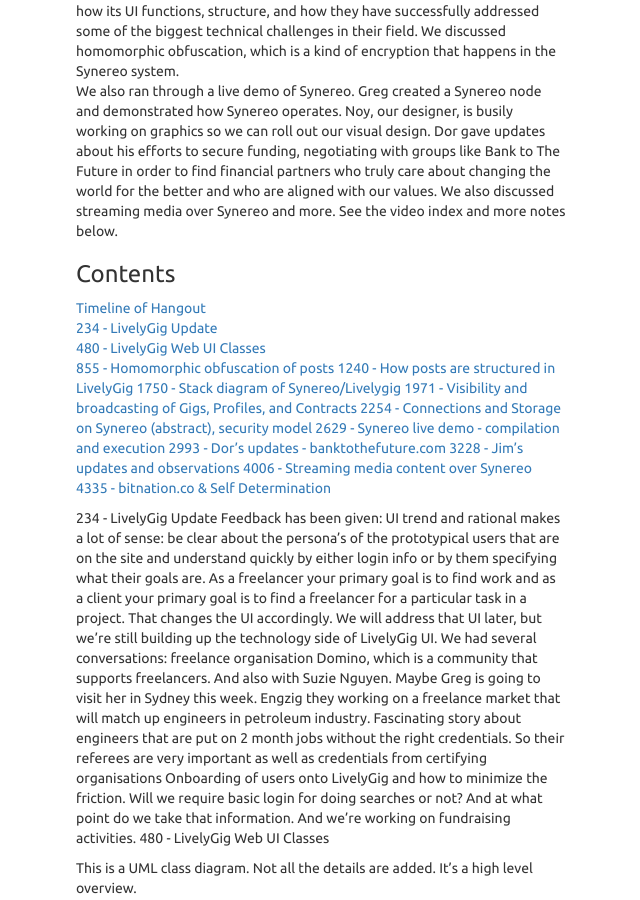
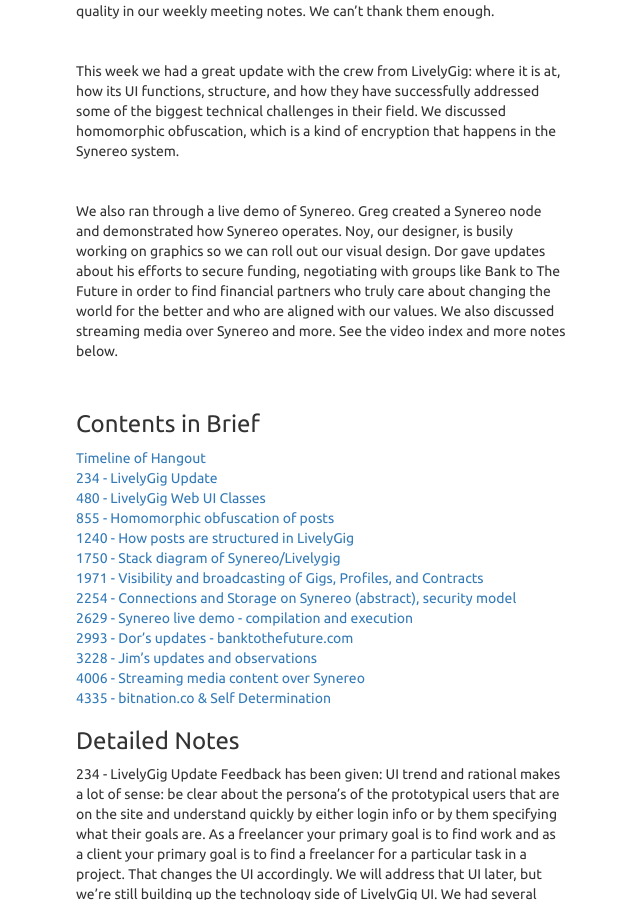
Before and after one commit to Zheng-G/blog-synereo, a Jekyll site: the page built from _posts/2015-12-07-Synereo-Update-02.12-Scribed.markdown, in a window 1280 px wide and 900 px high, scrolled down 495 px. Shown: the whole window, without its empty margins (319-959 px from the left). Built offline with Jekyll 4.4.1, drawn with Linux system fonts in a browser that asks for light colours; nearby versions of some CDN libraries; a script that is not in the unit is left out.

Commit message:
Update 2015-12-07-Synereo-Update-02.12-Scribed.markdown

```diff
--- a/_posts/2015-12-07-Synereo-Update-02.12-Scribed.markdown
+++ b/_posts/2015-12-07-Synereo-Update-02.12-Scribed.markdown
@@ -8,30 +8,39 @@
 
 ### Scribe Role Update
 [Last week](http://blog.synereo.com/2015/12/02/new-bounty/), we announced the new Scribe role and the bounty for undertaking it. In an awesome show of solidarity, our community split the task between each other and shared the take with the team. This is just the kind of thing we’ve come to appreciate from the Synereo community: it is truly a place where people are working together to realize a vision.
+
 <BR>
+
 Because they worked together, the level of detail and precision in the meeting notes created by our scribes is amazing. We never expected to have this level of detail and we are happy to report that we will be delivering such quality in our weekly meeting notes. We can’t thank them enough.
+
 <BR>
+
 This week we had a great update with the crew from LivelyGig: where it is at, how its UI functions, structure, and how they have successfully addressed some of the biggest technical challenges in their field. We discussed homomorphic obfuscation, which is a kind of encryption that happens in the Synereo system.
+
 <BR>
+
 We also ran through a live demo of Synereo. Greg created a Synereo node and demonstrated how Synereo operates. Noy, our designer, is busily working on graphics so we can roll out our visual design. Dor gave updates about his efforts to secure funding, negotiating with groups like Bank to The Future in order to find financial partners who truly care about changing the world for the better and who are aligned with our values. We also discussed streaming media over Synereo and more.
 See the video index and more notes below.
+
 <BR>
-### Contents
 
+### Contents in Brief
 
 [Timeline of Hangout](https://www.youtube.com/watch?v=mUF5hWVdxRQ) <BR>
 [234 - LivelyGig Update](https://youtu.be/mUF5hWVdxRQ?t=234) <BR>
 [480 - LivelyGig Web UI Classes](https://youtu.be/mUF5hWVdxRQ?t=480) <BR>
-[855 - Homomorphic obfuscation of posts](https://youtu.be/mUF5hWVdxRQ?t=855)
-[1240 - How posts are structured in LivelyGig](https://youtu.be/mUF5hWVdxRQ?t=1240)
-[1750 - Stack diagram of Synereo/Livelygig](https://youtu.be/mUF5hWVdxRQ?t=1750)
-[1971 - Visibility and broadcasting of Gigs, Profiles, and Contracts](https://youtu.be/mUF5hWVdxRQ?t=1971)
-[2254 - Connections and Storage on Synereo (abstract), security model](https://youtu.be/mUF5hWVdxRQ?t=2254)
-[2629 - Synereo live demo - compilation and execution](https://youtu.be/mUF5hWVdxRQ?t=2629)
-[2993 - Dor's updates - banktothefuture.com](https://www.youtu.be/mUF5hWVdxRQ?t=2993)
-[3228 - Jim's updates and observations](https://youtu.be/mUF5hWVdxRQ?t=3228)
-[4006 - Streaming media content over Synereo](https://youtu.be/mUF5hWVdxRQ?t=4006)
-[4335 - bitnation.co & Self Determination](https://youtu.be/mUF5hWVdxRQ?t=4335)
+[855 - Homomorphic obfuscation of posts](https://youtu.be/mUF5hWVdxRQ?t=855) <BR>
+[1240 - How posts are structured in LivelyGig](https://youtu.be/mUF5hWVdxRQ?t=1240) <BR>
+[1750 - Stack diagram of Synereo/Livelygig](https://youtu.be/mUF5hWVdxRQ?t=1750) <BR>
+[1971 - Visibility and broadcasting of Gigs, Profiles, and Contracts](https://youtu.be/mUF5hWVdxRQ?t=1971) <BR>
+[2254 - Connections and Storage on Synereo (abstract), security model](https://youtu.be/mUF5hWVdxRQ?t=2254) <BR>
+[2629 - Synereo live demo - compilation and execution](https://youtu.be/mUF5hWVdxRQ?t=2629) <BR>
+[2993 - Dor's updates - banktothefuture.com](https://www.youtu.be/mUF5hWVdxRQ?t=2993) <BR>
+[3228 - Jim's updates and observations](https://youtu.be/mUF5hWVdxRQ?t=3228) <BR>
+[4006 - Streaming media content over Synereo](https://youtu.be/mUF5hWVdxRQ?t=4006) <BR>
+[4335 - bitnation.co & Self Determination](https://youtu.be/mUF5hWVdxRQ?t=4335) <BR>
+
+### Detailed Notes
 
 234 - LivelyGig Update
 Feedback has been given:
```
